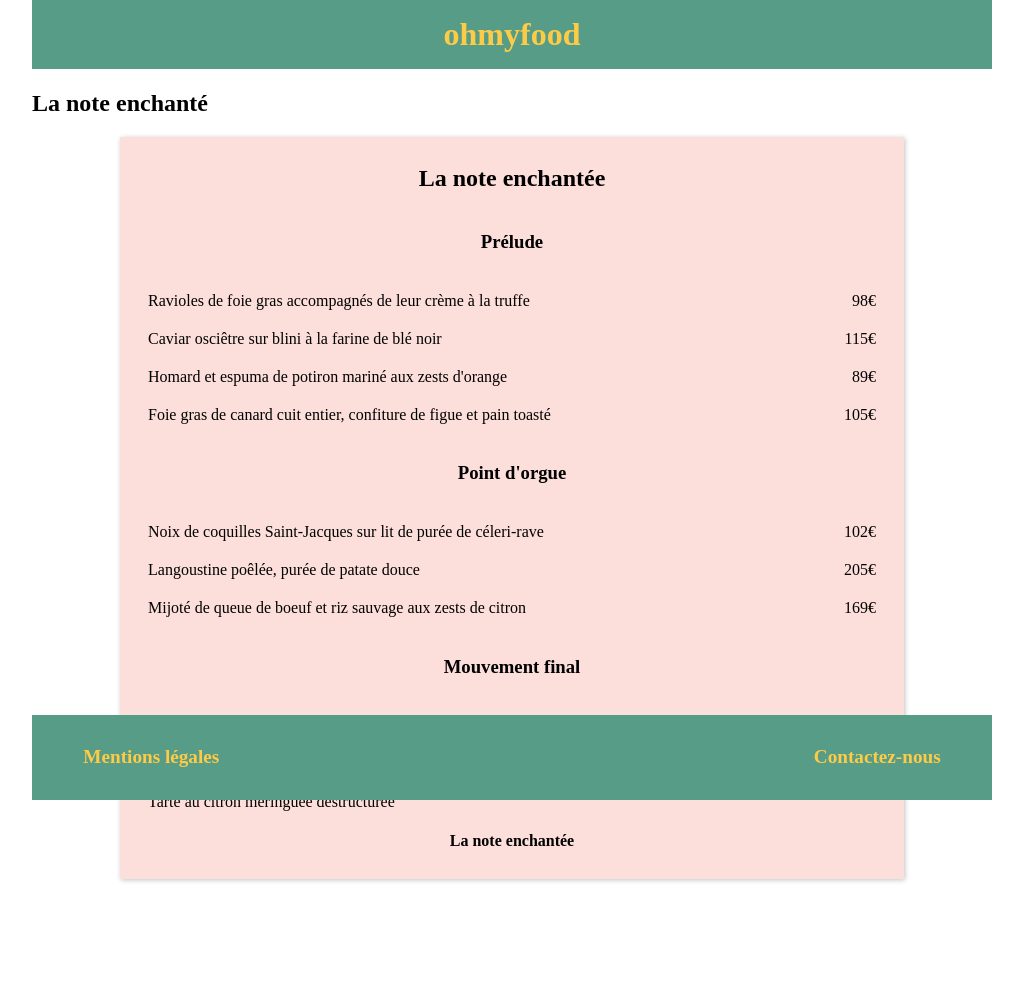
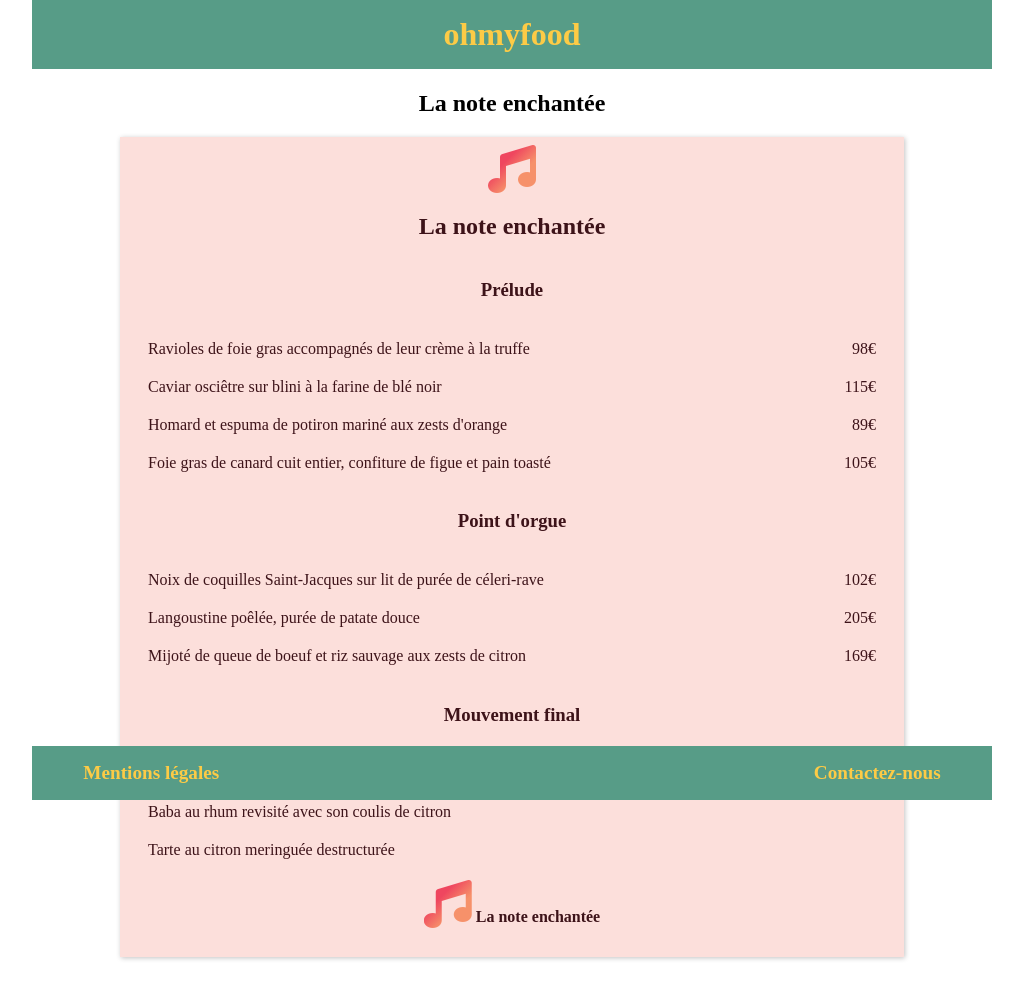
Before and after one commit to alexandre-morgan/openclassrooms-projet3, a website: page pages/la-note-enchantee.html in a window 1280 px wide. Shown: the whole page, without its empty margins (128-1151 px from the left). Drawn offline with Linux system fonts and the light colour scheme.

Commit message:
Adding icon and color of card1 + same footer f all

```diff
--- a/pages/la-note-enchantee.html
+++ b/pages/la-note-enchantee.html
@@ -5,6 +5,10 @@
     <meta charset="utf-8"/>
     <meta name="viewport" content="width=device-width, initial-scale=1, shrink-to-fit=no"/>
     <link rel="stylesheet" href="../css/style.css"/>
+
+    <!-- Link for using fontawesome icons -->
+    <script src="https://kit.fontawesome.com/52eb75d1db.js" crossorigin="anonymous"></script>
+
 
     <title>OHMYFOOD - La note enchantée</title>
   </head>
@@ -17,8 +21,10 @@
         </header>
 
         <main>
-          <h2>La note enchanté</h2>
+          <h2 class="card-title ">La note enchantée</h2>
           <div class="menu menu--card1">
+            <i class="fas fa-music fa-3x card-title--1"></i>
+
             <h2>La note enchantée</h2>
 
             <div class="container">
@@ -71,7 +77,10 @@
             <div class="container container--display-normal">Baba au rhum revisité avec son coulis de citron</div>
             <div class="container container--display-normal">Tarte au citron meringuée destructurée</div>
 
-            <h4>La note enchantée</h4>
+            <h4>
+                <i class="fas fa-music fa-3x card-title--1"></i>
+                La note enchantée
+            </h4>
           </div>
 
 
@@ -79,8 +88,12 @@
         </main>
         <footer>
             <div class="container container--display-spaceB">
-                <a href="pages/mentions-legales.html" target="_blank" title="Mentions légales">Mentions légales</a>
-                <a href="mailto:alexandre.morgan.pro@gmail.com" title="alexanre.morgan.pro@gmail.com">Contactez-nous</a>
+                <div class="wiggle">
+                    <a href="pages/mentions-legales.html" target="_blank" title="Mentions légales">Mentions légales</a>
+                </div>
+                <div class="wiggle">
+                    <a href="mailto:alexandre.morgan.pro@gmail.com" title="alexanre.morgan.pro@gmail.com">Contactez-nous</a>
+                </div>
             </div>
         </footer>
 
--- a/scss/style.scss
+++ b/scss/style.scss
@@ -1,6 +1,12 @@
 $color-main1:#579C87;
 $color-main-font:RGB(253,203,70);
+
+/*Card 1*/
 $color-card1:RGB(252,223,219);
+$text-color-card1:#3D1319;
+$icon-color-start-card1:#EF465F;
+$icon-color-end-card1:#F6916A;
+
 
 /*Card 2*/
 $color-card2:RGB(255,245,254);
@@ -140,6 +146,7 @@ footer{
     box-shadow: 1px 1px 5px rgb(194, 194, 194);
 
     &--card1{
+        color:$text-color-card1;
         background-color: $color-card1;
     }
     &--card2{
@@ -164,6 +171,14 @@ footer{
 
 .card-title{
     text-align: center;
+    &--1{
+        background: linear-gradient(135deg, $icon-color-start-card1 0% 35%, $icon-color-end-card1 65% 100% );
+        -webkit-background-clip: text;
+        -webkit-text-fill-color: transparent;
+        &__menu{
+            color:$text-color-card1;
+        }
+    }
     &--2{
         background: linear-gradient(150deg, $text-color-start-card2 0% 35%, $text-color-end-card2 65% 100% );
         -webkit-background-clip: text;
```
Also changed, not shown: index.html (+9 -4 lines), pages/la-palette-du-gout.html (+6 -2 lines), pages/le-chic-a-la-francaise.html (+6 -2 lines), pages/le-delice-des-papilles.html (+6 -2 lines), css/style.css, 1 other file.
